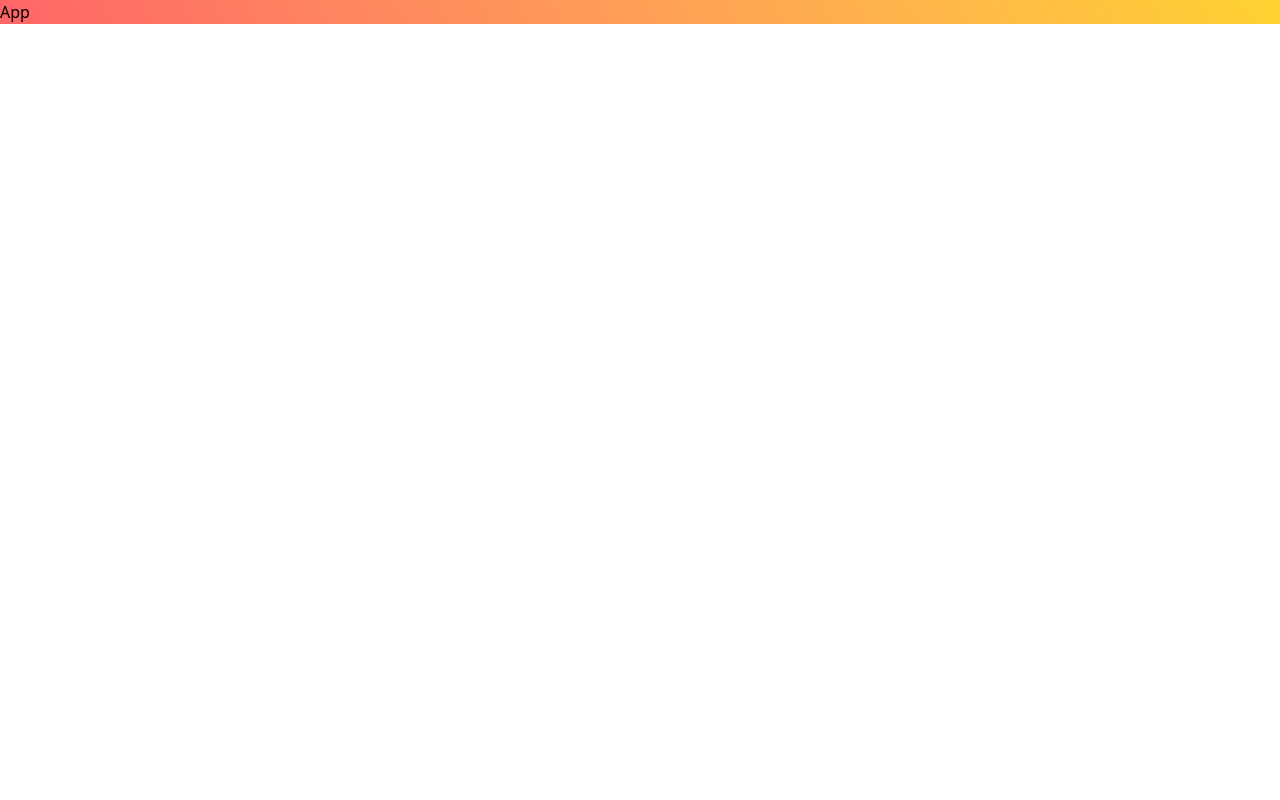
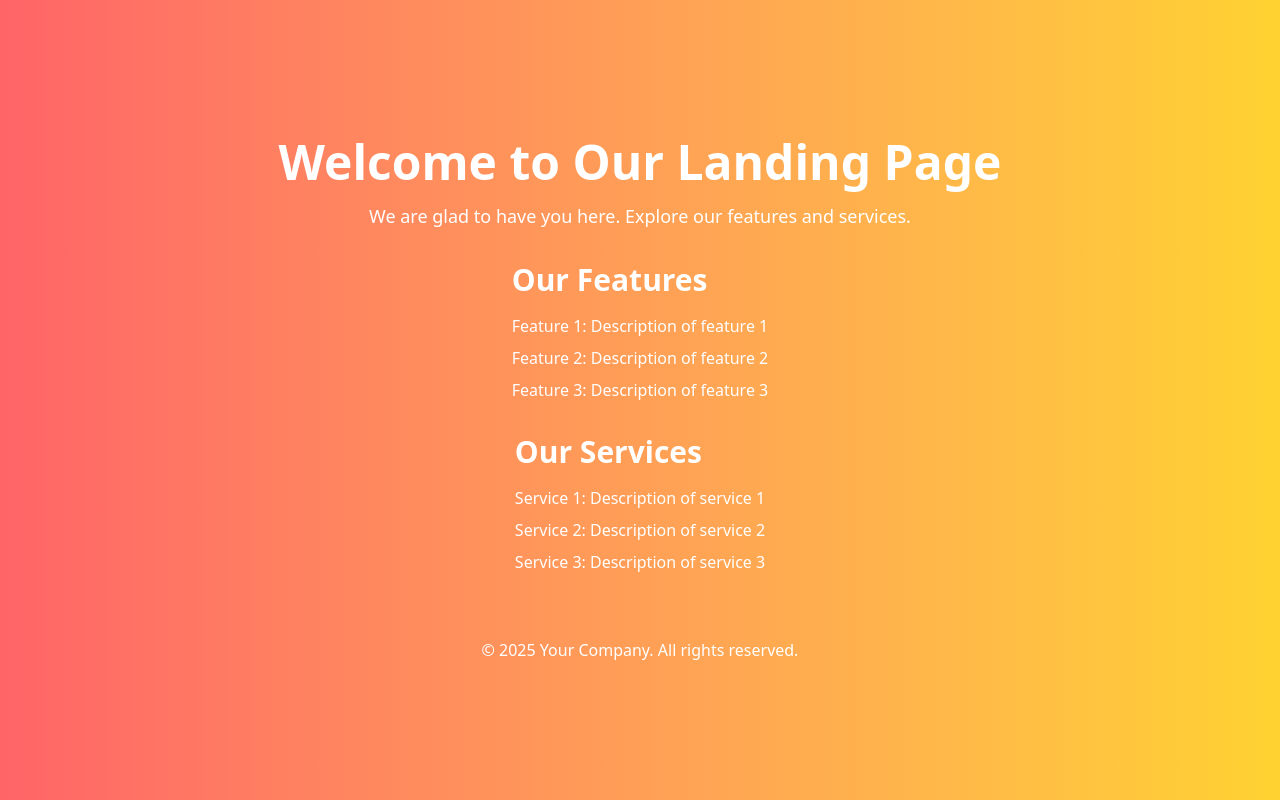
Before and after one commit to mrahulrahi/reactify-app, a React (Vite) app: page / in a window 1280 px wide. Built offline with nearby package versions, Linux system fonts and the light colour scheme.

Commit message:
commit home page

```diff
--- a/src/App.jsx
+++ b/src/App.jsx
@@ -1,7 +1,30 @@
+import Header from './components/Header';
+import Footer from './components/Footer';
 
 const App = () => {
   return (
-    <div className="container mx-auto bg-linear-60 from-red-400 to-amber-300">App</div>
+    <div className="min-h-screen bg-gradient-to-r from-red-400 to-amber-300 flex flex-col items-center justify-center">
+      <Header />
+      <main className="flex flex-col items-center">
+        <section className="mb-8">
+          <h2 className="text-3xl font-semibold text-white">Our Features</h2>
+          <ul className="mt-4 space-y-2">
+            <li className="text-white">Feature 1: Description of feature 1</li>
+            <li className="text-white">Feature 2: Description of feature 2</li>
+            <li className="text-white">Feature 3: Description of feature 3</li>
+          </ul>
+        </section>
+        <section className="mb-8">
+          <h2 className="text-3xl font-semibold text-white">Our Services</h2>
+          <ul className="mt-4 space-y-2">
+            <li className="text-white">Service 1: Description of service 1</li>
+            <li className="text-white">Service 2: Description of service 2</li>
+            <li className="text-white">Service 3: Description of service 3</li>
+          </ul>
+        </section>
+      </main>
+      <Footer />
+    </div>
   )
 }
 
--- /dev/null
+++ b/src/components/Footer.jsx
@@ -0,0 +1,9 @@
+const Footer = () => {
+  return (
+    <footer className="text-center mt-8">
+      <p className="text-white">&copy; 2025 Your Company. All rights reserved.</p>
+    </footer>
+  );
+}
+
+export default Footer;
--- /dev/null
+++ b/src/components/Header.jsx
@@ -0,0 +1,10 @@
+const Header = () => {
+  return (
+    <header className="text-center mb-8">
+      <h1 className="text-5xl font-bold text-white">Welcome to Our Landing Page</h1>
+      <p className="text-lg text-white mt-4">We are glad to have you here. Explore our features and services.</p>
+    </header>
+  );
+}
+
+export default Header;
```
